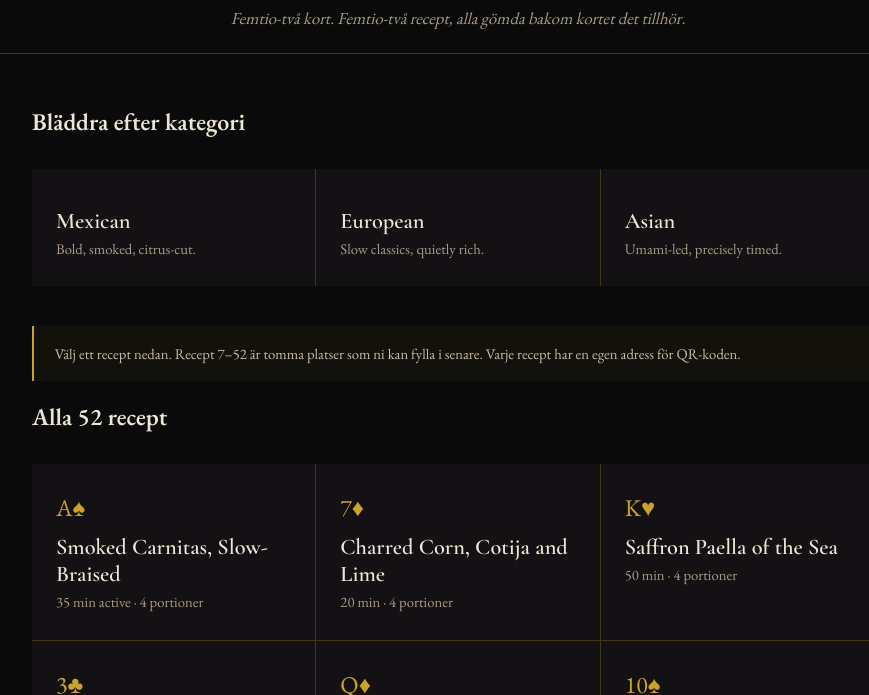
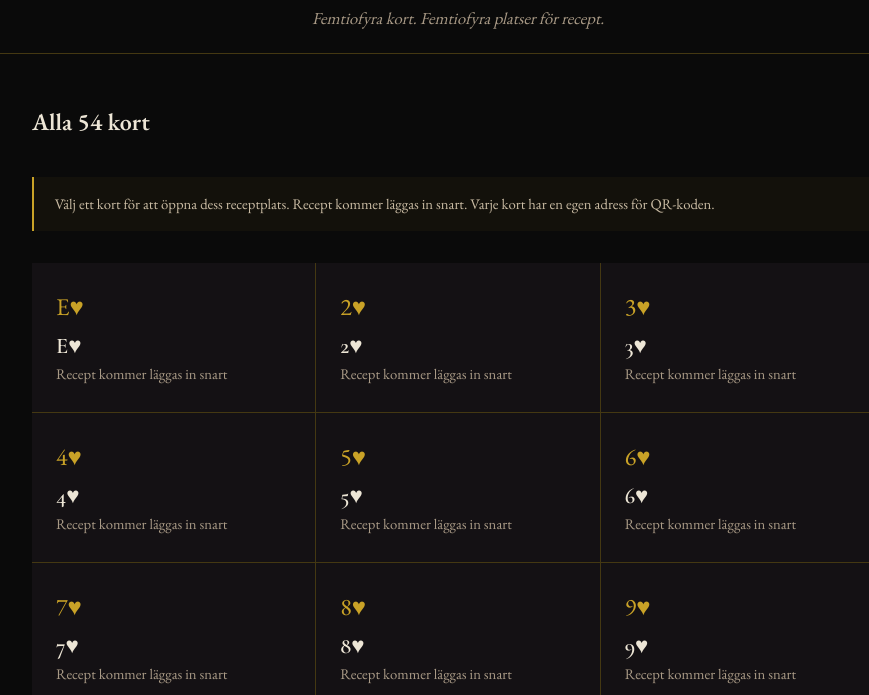
Before and after one commit to mihumu/matessen, a plain HTML site: page index.html in a window 1280 px wide. Shown: the part 105-800 px from the top of the page, without its empty margins (182-1051 px from the left). Drawn offline with nearby package versions, Linux system fonts and the light colour scheme.

Commit message:
Add files via upload

```diff
--- a/index.html
+++ b/index.html
@@ -40,83 +40,67 @@
 <body>
 <header>
   <h1>The Table Deck</h1>
-  <p class="sub">Femtio-två kort. Femtio-två recept, alla gömda bakom kortet det tillhör.</p>
+  <p class="sub">Femtiofyra kort. Femtiofyra platser för recept.</p>
 </header>
 <main id="app"></main>
 <script>
 const RECIPES = [
-  {id:1,cat:'mexican',card:'A♠',name:'Smoked Carnitas, Slow-Braised',base:4,time:'35 min active',
-   ingredients:[{n:'pork shoulder',a:1.2,u:'kg'},{n:'corn tortillas',a:8,u:'pcs'},{n:'white onion',a:1,u:'pcs'},{n:'cilantro',a:0.5,u:'cup'},{n:'lime',a:2,u:'pcs'},{n:'chipotle in adobo',a:2,u:'tbsp'}],
-   steps:['Rub the pork with salt, chipotle and orange zest.','Braise slowly until it yields to a fork, roughly three hours.','Shred, then crisp the edges in a hot pan.','Warm the tortillas; layer pork, onion and cilantro.','Finish with lime.']},
-  {id:2,cat:'mexican',card:'7♦',name:'Charred Corn, Cotija and Lime',base:4,time:'20 min',
-   ingredients:[{n:'corn cobs',a:4,u:'pcs'},{n:'cotija cheese',a:0.5,u:'cup'},{n:'mayonnaise',a:3,u:'tbsp'},{n:'chili powder',a:1,u:'tsp'},{n:'lime',a:1,u:'pcs'}],
-   steps:['Char the corn over a hot flame until deeply spotted.','Cut the kernels from the cob.','Bind with mayonnaise, cotija and chili powder.','Finish with lime and a final dusting of cheese.']},
-  {id:3,cat:'european',card:'K♥',name:'Saffron Paella of the Sea',base:4,time:'50 min',
-   ingredients:[{n:'bomba rice',a:320,u:'g'},{n:'mussels',a:400,u:'g'},{n:'shrimp',a:300,u:'g'},{n:'saffron',a:1,u:'pinch'},{n:'fish stock',a:1,u:'l'},{n:'bell pepper',a:1,u:'pcs'}],
-   steps:['Sweat the pepper, then stir in rice and saffron.','Add hot stock and do not stir again.','Nestle the seafood into the rice as it cooks.','Allow a crust to form on the base before serving.']},
-  {id:4,cat:'european',card:'3♣',name:'Wild Mushroom Risotto, Aged Parmesan',base:4,time:'40 min',
-   ingredients:[{n:'arborio rice',a:320,u:'g'},{n:'mixed mushrooms',a:400,u:'g'},{n:'parmesan',a:80,u:'g'},{n:'white wine',a:0.2,u:'l'},{n:'vegetable stock',a:1,u:'l'},{n:'butter',a:40,u:'g'}],
-   steps:['Sauté the mushrooms until deeply golden; reserve.','Toast the rice, then deglaze with wine.','Add hot stock a ladle at a time, stirring often.','Fold in mushrooms, butter and parmesan.']},
-  {id:5,cat:'asian',card:'Q♦',name:'Miso Ramen, Silken Tofu',base:2,time:'30 min',
-   ingredients:[{n:'ramen noodles',a:2,u:'pcs'},{n:'silken tofu',a:200,u:'g'},{n:'white miso',a:3,u:'tbsp'},{n:'dashi stock',a:1,u:'l'},{n:'scallion',a:2,u:'pcs'},{n:'soft egg',a:2,u:'pcs'}],
-   steps:['Whisk the miso into hot dashi, off the heat.','Cook the noodles separately and drain.','Divide broth and noodles between bowls.','Top with tofu, egg and scallion.']},
-  {id:6,cat:'asian',card:'10♠',name:'Sticky Sesame Eggplant',base:3,time:'25 min',
-   ingredients:[{n:'eggplant',a:2,u:'pcs'},{n:'soy sauce',a:3,u:'tbsp'},{n:'honey',a:2,u:'tbsp'},{n:'garlic',a:2,u:'cloves'},{n:'sesame seeds',a:1,u:'tbsp'},{n:'chili flakes',a:0.5,u:'tsp'}],
-   steps:['Cube the eggplant and fry until golden.','Whisk soy, honey, garlic and chili into a sauce.','Toss the eggplant until glazed.','Finish with sesame seeds.']}
-,
-  // Tomma platser för recept 7–52. Behåll ID-numren så QR-koderna fortsätter fungera.
-  {id:7,cat:'placeholder',card:'7',name:'Recept7',base:1,time:'Kommer snart',ingredients:[],steps:[]},
-  {id:8,cat:'placeholder',card:'8',name:'Recept8',base:1,time:'Kommer snart',ingredients:[],steps:[]},
-  {id:9,cat:'placeholder',card:'9',name:'Recept9',base:1,time:'Kommer snart',ingredients:[],steps:[]},
-  {id:10,cat:'placeholder',card:'10',name:'Recept10',base:1,time:'Kommer snart',ingredients:[],steps:[]},
-  {id:11,cat:'placeholder',card:'11',name:'Recept11',base:1,time:'Kommer snart',ingredients:[],steps:[]},
-  {id:12,cat:'placeholder',card:'12',name:'Recept12',base:1,time:'Kommer snart',ingredients:[],steps:[]},
-  {id:13,cat:'placeholder',card:'13',name:'Recept13',base:1,time:'Kommer snart',ingredients:[],steps:[]},
-  {id:14,cat:'placeholder',card:'14',name:'Recept14',base:1,time:'Kommer snart',ingredients:[],steps:[]},
-  {id:15,cat:'placeholder',card:'15',name:'Recept15',base:1,time:'Kommer snart',ingredients:[],steps:[]},
-  {id:16,cat:'placeholder',card:'16',name:'Recept16',base:1,time:'Kommer snart',ingredients:[],steps:[]},
-  {id:17,cat:'placeholder',card:'17',name:'Recept17',base:1,time:'Kommer snart',ingredients:[],steps:[]},
-  {id:18,cat:'placeholder',card:'18',name:'Recept18',base:1,time:'Kommer snart',ingredients:[],steps:[]},
-  {id:19,cat:'placeholder',card:'19',name:'Recept19',base:1,time:'Kommer snart',ingredients:[],steps:[]},
-  {id:20,cat:'placeholder',card:'20',name:'Recept20',base:1,time:'Kommer snart',ingredients:[],steps:[]},
-  {id:21,cat:'placeholder',card:'21',name:'Recept21',base:1,time:'Kommer snart',ingredients:[],steps:[]},
-  {id:22,cat:'placeholder',card:'22',name:'Recept22',base:1,time:'Kommer snart',ingredients:[],steps:[]},
-  {id:23,cat:'placeholder',card:'23',name:'Recept23',base:1,time:'Kommer snart',ingredients:[],steps:[]},
-  {id:24,cat:'placeholder',card:'24',name:'Recept24',base:1,time:'Kommer snart',ingredients:[],steps:[]},
-  {id:25,cat:'placeholder',card:'25',name:'Recept25',base:1,time:'Kommer snart',ingredients:[],steps:[]},
-  {id:26,cat:'placeholder',card:'26',name:'Recept26',base:1,time:'Kommer snart',ingredients:[],steps:[]},
-  {id:27,cat:'placeholder',card:'27',name:'Recept27',base:1,time:'Kommer snart',ingredients:[],steps:[]},
-  {id:28,cat:'placeholder',card:'28',name:'Recept28',base:1,time:'Kommer snart',ingredients:[],steps:[]},
-  {id:29,cat:'placeholder',card:'29',name:'Recept29',base:1,time:'Kommer snart',ingredients:[],steps:[]},
-  {id:30,cat:'placeholder',card:'30',name:'Recept30',base:1,time:'Kommer snart',ingredients:[],steps:[]},
-  {id:31,cat:'placeholder',card:'31',name:'Recept31',base:1,time:'Kommer snart',ingredients:[],steps:[]},
-  {id:32,cat:'placeholder',card:'32',name:'Recept32',base:1,time:'Kommer snart',ingredients:[],steps:[]},
-  {id:33,cat:'placeholder',card:'33',name:'Recept33',base:1,time:'Kommer snart',ingredients:[],steps:[]},
-  {id:34,cat:'placeholder',card:'34',name:'Recept34',base:1,time:'Kommer snart',ingredients:[],steps:[]},
-  {id:35,cat:'placeholder',card:'35',name:'Recept35',base:1,time:'Kommer snart',ingredients:[],steps:[]},
-  {id:36,cat:'placeholder',card:'36',name:'Recept36',base:1,time:'Kommer snart',ingredients:[],steps:[]},
-  {id:37,cat:'placeholder',card:'37',name:'Recept37',base:1,time:'Kommer snart',ingredients:[],steps:[]},
-  {id:38,cat:'placeholder',card:'38',name:'Recept38',base:1,time:'Kommer snart',ingredients:[],steps:[]},
-  {id:39,cat:'placeholder',card:'39',name:'Recept39',base:1,time:'Kommer snart',ingredients:[],steps:[]},
-  {id:40,cat:'placeholder',card:'40',name:'Recept40',base:1,time:'Kommer snart',ingredients:[],steps:[]},
-  {id:41,cat:'placeholder',card:'41',name:'Recept41',base:1,time:'Kommer snart',ingredients:[],steps:[]},
-  {id:42,cat:'placeholder',card:'42',name:'Recept42',base:1,time:'Kommer snart',ingredients:[],steps:[]},
-  {id:43,cat:'placeholder',card:'43',name:'Recept43',base:1,time:'Kommer snart',ingredients:[],steps:[]},
-  {id:44,cat:'placeholder',card:'44',name:'Recept44',base:1,time:'Kommer snart',ingredients:[],steps:[]},
-  {id:45,cat:'placeholder',card:'45',name:'Recept45',base:1,time:'Kommer snart',ingredients:[],steps:[]},
-  {id:46,cat:'placeholder',card:'46',name:'Recept46',base:1,time:'Kommer snart',ingredients:[],steps:[]},
-  {id:47,cat:'placeholder',card:'47',name:'Recept47',base:1,time:'Kommer snart',ingredients:[],steps:[]},
-  {id:48,cat:'placeholder',card:'48',name:'Recept48',base:1,time:'Kommer snart',ingredients:[],steps:[]},
-  {id:49,cat:'placeholder',card:'49',name:'Recept49',base:1,time:'Kommer snart',ingredients:[],steps:[]},
-  {id:50,cat:'placeholder',card:'50',name:'Recept50',base:1,time:'Kommer snart',ingredients:[],steps:[]},
-  {id:51,cat:'placeholder',card:'51',name:'Recept51',base:1,time:'Kommer snart',ingredients:[],steps:[]},
-  {id:52,cat:'placeholder',card:'52',name:'Recept52',base:1,time:'Kommer snart',ingredients:[],steps:[]}
+  {id:1,cat:'kortlek',card:'E♥',name:'E♥',base:1,time:'Recept kommer läggas in snart',ingredients:[],steps:[]},
+  {id:2,cat:'kortlek',card:'2♥',name:'2♥',base:1,time:'Recept kommer läggas in snart',ingredients:[],steps:[]},
+  {id:3,cat:'kortlek',card:'3♥',name:'3♥',base:1,time:'Recept kommer läggas in snart',ingredients:[],steps:[]},
+  {id:4,cat:'kortlek',card:'4♥',name:'4♥',base:1,time:'Recept kommer läggas in snart',ingredients:[],steps:[]},
+  {id:5,cat:'kortlek',card:'5♥',name:'5♥',base:1,time:'Recept kommer läggas in snart',ingredients:[],steps:[]},
+  {id:6,cat:'kortlek',card:'6♥',name:'6♥',base:1,time:'Recept kommer läggas in snart',ingredients:[],steps:[]},
+  {id:7,cat:'kortlek',card:'7♥',name:'7♥',base:1,time:'Recept kommer läggas in snart',ingredients:[],steps:[]},
+  {id:8,cat:'kortlek',card:'8♥',name:'8♥',base:1,time:'Recept kommer läggas in snart',ingredients:[],steps:[]},
+  {id:9,cat:'kortlek',card:'9♥',name:'9♥',base:1,time:'Recept kommer läggas in snart',ingredients:[],steps:[]},
+  {id:10,cat:'kortlek',card:'10♥',name:'10♥',base:1,time:'Recept kommer läggas in snart',ingredients:[],steps:[]},
+  {id:11,cat:'kortlek',card:'J♥',name:'J♥',base:1,time:'Recept kommer läggas in snart',ingredients:[],steps:[]},
+  {id:12,cat:'kortlek',card:'D♥',name:'D♥',base:1,time:'Recept kommer läggas in snart',ingredients:[],steps:[]},
+  {id:13,cat:'kortlek',card:'K♥',name:'K♥',base:1,time:'Recept kommer läggas in snart',ingredients:[],steps:[]},
+  {id:14,cat:'kortlek',card:'E♦',name:'E♦',base:1,time:'Recept kommer läggas in snart',ingredients:[],steps:[]},
+  {id:15,cat:'kortlek',card:'2♦',name:'2♦',base:1,time:'Recept kommer läggas in snart',ingredients:[],steps:[]},
+  {id:16,cat:'kortlek',card:'3♦',name:'3♦',base:1,time:'Recept kommer läggas in snart',ingredients:[],steps:[]},
+  {id:17,cat:'kortlek',card:'4♦',name:'4♦',base:1,time:'Recept kommer läggas in snart',ingredients:[],steps:[]},
+  {id:18,cat:'kortlek',card:'5♦',name:'5♦',base:1,time:'Recept kommer läggas in snart',ingredients:[],steps:[]},
+  {id:19,cat:'kortlek',card:'6♦',name:'6♦',base:1,time:'Recept kommer läggas in snart',ingredients:[],steps:[]},
+  {id:20,cat:'kortlek',card:'7♦',name:'7♦',base:1,time:'Recept kommer läggas in snart',ingredients:[],steps:[]},
+  {id:21,cat:'kortlek',card:'8♦',name:'8♦',base:1,time:'Recept kommer läggas in snart',ingredients:[],steps:[]},
+  {id:22,cat:'kortlek',card:'9♦',name:'9♦',base:1,time:'Recept kommer läggas in snart',ingredients:[],steps:[]},
+  {id:23,cat:'kortlek',card:'10♦',name:'10♦',base:1,time:'Recept kommer läggas in snart',ingredients:[],steps:[]},
+  {id:24,cat:'kortlek',card:'J♦',name:'J♦',base:1,time:'Recept kommer läggas in snart',ingredients:[],steps:[]},
+  {id:25,cat:'kortlek',card:'D♦',name:'D♦',base:1,time:'Recept kommer läggas in snart',ingredients:[],steps:[]},
+  {id:26,cat:'kortlek',card:'K♦',name:'K♦',base:1,time:'Recept kommer läggas in snart',ingredients:[],steps:[]},
+  {id:27,cat:'kortlek',card:'E♠',name:'E♠',base:1,time:'Recept kommer läggas in snart',ingredients:[],steps:[]},
+  {id:28,cat:'kortlek',card:'2♠',name:'2♠',base:1,time:'Recept kommer läggas in snart',ingredients:[],steps:[]},
+  {id:29,cat:'kortlek',card:'3♠',name:'3♠',base:1,time:'Recept kommer läggas in snart',ingredients:[],steps:[]},
+  {id:30,cat:'kortlek',card:'4♠',name:'4♠',base:1,time:'Recept kommer läggas in snart',ingredients:[],steps:[]},
+  {id:31,cat:'kortlek',card:'5♠',name:'5♠',base:1,time:'Recept kommer läggas in snart',ingredients:[],steps:[]},
+  {id:32,cat:'kortlek',card:'6♠',name:'6♠',base:1,time:'Recept kommer läggas in snart',ingredients:[],steps:[]},
+  {id:33,cat:'kortlek',card:'7♠',name:'7♠',base:1,time:'Recept kommer läggas in snart',ingredients:[],steps:[]},
+  {id:34,cat:'kortlek',card:'8♠',name:'8♠',base:1,time:'Recept kommer läggas in snart',ingredients:[],steps:[]},
+  {id:35,cat:'kortlek',card:'9♠',name:'9♠',base:1,time:'Recept kommer läggas in snart',ingredients:[],steps:[]},
+  {id:36,cat:'kortlek',card:'10♠',name:'10♠',base:1,time:'Recept kommer läggas in snart',ingredients:[],steps:[]},
+  {id:37,cat:'kortlek',card:'J♠',name:'J♠',base:1,time:'Recept kommer läggas in snart',ingredients:[],steps:[]},
+  {id:38,cat:'kortlek',card:'D♠',name:'D♠',base:1,time:'Recept kommer läggas in snart',ingredients:[],steps:[]},
+  {id:39,cat:'kortlek',card:'K♠',name:'K♠',base:1,time:'Recept kommer läggas in snart',ingredients:[],steps:[]},
+  {id:40,cat:'kortlek',card:'E♣',name:'E♣',base:1,time:'Recept kommer läggas in snart',ingredients:[],steps:[]},
+  {id:41,cat:'kortlek',card:'2♣',name:'2♣',base:1,time:'Recept kommer läggas in snart',ingredients:[],steps:[]},
+  {id:42,cat:'kortlek',card:'3♣',name:'3♣',base:1,time:'Recept kommer läggas in snart',ingredients:[],steps:[]},
+  {id:43,cat:'kortlek',card:'4♣',name:'4♣',base:1,time:'Recept kommer läggas in snart',ingredients:[],steps:[]},
+  {id:44,cat:'kortlek',card:'5♣',name:'5♣',base:1,time:'Recept kommer läggas in snart',ingredients:[],steps:[]},
+  {id:45,cat:'kortlek',card:'6♣',name:'6♣',base:1,time:'Recept kommer läggas in snart',ingredients:[],steps:[]},
+  {id:46,cat:'kortlek',card:'7♣',name:'7♣',base:1,time:'Recept kommer läggas in snart',ingredients:[],steps:[]},
+  {id:47,cat:'kortlek',card:'8♣',name:'8♣',base:1,time:'Recept kommer läggas in snart',ingredients:[],steps:[]},
+  {id:48,cat:'kortlek',card:'9♣',name:'9♣',base:1,time:'Recept kommer läggas in snart',ingredients:[],steps:[]},
+  {id:49,cat:'kortlek',card:'10♣',name:'10♣',base:1,time:'Recept kommer läggas in snart',ingredients:[],steps:[]},
+  {id:50,cat:'kortlek',card:'J♣',name:'J♣',base:1,time:'Recept kommer läggas in snart',ingredients:[],steps:[]},
+  {id:51,cat:'kortlek',card:'D♣',name:'D♣',base:1,time:'Recept kommer läggas in snart',ingredients:[],steps:[]},
+  {id:52,cat:'kortlek',card:'K♣',name:'K♣',base:1,time:'Recept kommer läggas in snart',ingredients:[],steps:[]},
+  {id:53,cat:'kortlek',card:'Joker 🃏',name:'Joker 🃏',base:1,time:'Recept kommer läggas in snart',ingredients:[],steps:[]},
+  {id:54,cat:'kortlek',card:'Joker 🃏',name:'Joker 🃏',base:1,time:'Recept kommer läggas in snart',ingredients:[],steps:[]}
 ];
-const CATS = [
-  {key:'mexican',label:'Mexican',blurb:'Bold, smoked, citrus-cut.'},
-  {key:'european',label:'European',blurb:'Slow classics, quietly rich.'},
-  {key:'asian',label:'Asian',blurb:'Umami-led, precisely timed.'}
-];
+const CATS = [];
 const app=document.getElementById('app');
 let state={view:'home',cat:null,recipeId:null,portions:null};
 
@@ -130,60 +114,24 @@ function render(){
   if(state.view==='recipe') return renderRecipe();
 }
 function renderHome(){
-  app.innerHTML=`<h2>Bläddra efter kategori</h2>
-    <div class="grid">`+CATS.map(c=>`
-      <div class="card" onclick="goList('${c.key}')">
-        <h3>${c.label}</h3><p>${c.blurb}</p>
-      </div>`).join('')+`</div>
-    <div class="qr-note">Välj ett recept nedan. Recept 7–52 är tomma platser som ni kan fylla i senare. Varje recept har en egen adress för QR-koden.</div>
-    <h2>Alla 52 recept</h2>
+  app.innerHTML=`<h2>Alla 54 kort</h2>
+    <div class="qr-note">Välj ett kort för att öppna dess receptplats. Recept kommer läggas in snart. Varje kort har en egen adress för QR-koden.</div>
     <div class="grid">`+RECIPES.map(r=>`
       <div class="card" onclick="goRecipe(${r.id})">
         <span class="suitmark">${r.card}</span>
         <h3>${r.name}</h3>
-        <p>${r.id <= 6 ? `${r.time} · ${r.base} portioner` : 'Tom receptplats · Kommer snart'}</p>
+        <p>Recept kommer läggas in snart</p>
       </div>`).join('')+`</div>`;
 }
-function renderList(){
-  const items=RECIPES.filter(r=>r.cat===state.cat);
-  const category=CATS.find(c=>c.key===state.cat);
-  app.innerHTML=`<button class="backbtn" onclick="goHome()">← Alla kategorier</button>
-    <h2>${category ? category.label : ''}</h2>
-    <div class="grid">`+items.map(r=>`
-      <div class="card" onclick="goRecipe(${r.id})">
-        <span class="suitmark">${r.card}</span><h3>${r.name}</h3>
-        <p>${r.time} · ${r.base} portioner</p>
-      </div>`).join('')+`</div>`;
-}
+function renderList(){renderHome();}
 function renderRecipe(){
   const r=RECIPES.find(x=>x.id===state.recipeId);
   if(!r){renderNotFound();return;}
-  if(r.id > 6){
-    app.innerHTML=`<button class="backbtn" onclick="goHome()">← Till alla recept</button>
-      <div class="recipe-head"><span class="suit">Recept ${r.id}</span></div>
-      <h2 class="recipe-title">${r.name}</h2>
-      <p style="color:#a99a86;margin-top:0;font-style:italic;">Det här receptet är inte inlagt ännu.</p>
-      <div class="qr-note">Den här receptplatsen är redo att fyllas med ingredienser och instruktioner. Behåll recept-ID ${r.id} när ni lägger in innehållet, så fungerar QR-kodens adress även senare.</div>`;
-    return;
-  }
-  if(state.portions===null) state.portions=r.base;
-  app.innerHTML=`<button class="backbtn" onclick="goList('${r.cat}')">← Tillbaka</button>
+  app.innerHTML=`<button class="backbtn" onclick="goHome()">← Till alla kort</button>
     <div class="recipe-head"><span class="suit">${r.card}</span></div>
     <h2 class="recipe-title">${r.name}</h2>
-    <p style="color:#a99a86;margin-top:0;font-style:italic;">${r.time}</p>
-    <div class="portions">
-      <button aria-label="Minska portioner" onclick="changePortions(-1)">−</button>
-      <span>${state.portions} portioner</span>
-      <button aria-label="Öka portioner" onclick="changePortions(1)">+</button>
-    </div>
-    <div class="cols">
-      <div><h3 class="section">Ingredienser</h3>
-        <ul class="ing">${r.ingredients.map(i=>`<li>${scale(i.a,r.base,state.portions)} ${i.u} ${i.n}</li>`).join('')}</ul>
-      </div>
-      <div><h3 class="section">Gör så här</h3>
-        <ol class="steps">${r.steps.map(s=>`<li>${s}</li>`).join('')}</ol>
-      </div>
-    </div>`;
+    <p style="color:#a99a86;margin-top:0;font-style:italic;">Recept kommer läggas in snart.</p>
+    <div class="qr-note">Receptet för ${r.card} kommer läggas in snart. Den här adressen är kopplad till kort ${r.id} och ska behållas när receptet läggs till, så fortsätter QR-koden att fungera.</div>`;
 }
 function renderNotFound(){
   app.innerHTML=`<button class="backbtn" onclick="goHome()">← Till startsidan</button>
@@ -205,11 +153,8 @@ function handleRoute(){
     render();return;
   }
   if(parts[0]==='kategori'&&parts.length===2){
-    const exists=CATS.some(c=>c.key===parts[1]);
-    if(exists){
-      state={view:'list',cat:parts[1],recipeId:null,portions:null};
-      render();return;
-    }
+    state={view:'home',cat:null,recipeId:null,portions:null};
+    render();return;
   }
   if(parts[0]==='recept'&&parts.length===2){
     const id=Number(parts[1]);
```
